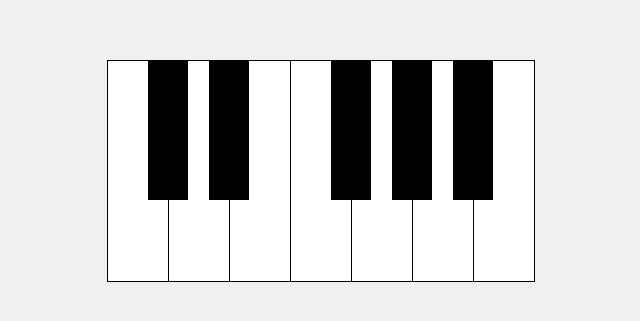
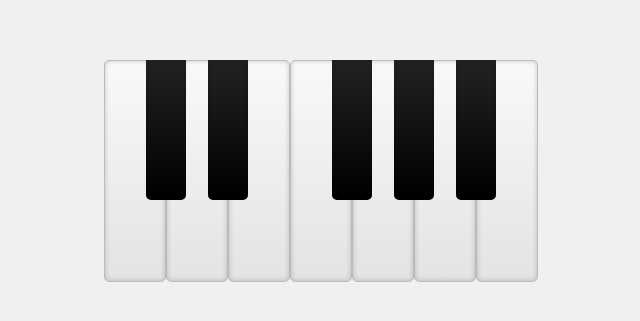
Before and after one commit to jayzhu-dev/hands-on-projects, a website built with Vite: page project4-4/index.html in a window 1280 px wide. Shown: the part 229-550 px from the top of the page, without its empty margins (319-959 px from the left). Built offline with nearby package versions, Linux system fonts and the light colour scheme.

Commit message:
project 4-4 update keyboards css

```diff
--- a/project4-4/index.html
+++ b/project4-4/index.html
@@ -10,18 +10,18 @@
 
 <body>
   <div class="piano">
-    <div class="key white" data-note="C4"></div>
-    <div class="key black" data-note="C#4"></div>
-    <div class="key white" data-note="D4"></div>
-    <div class="key black" data-note="D#4"></div>
-    <div class="key white" data-note="E4"></div>
-    <div class="key white" data-note="F4"></div>
-    <div class="key black" data-note="F#4"></div>
-    <div class="key white" data-note="G4"></div>
-    <div class="key black" data-note="G#4"></div>
-    <div class="key white" data-note="A4"></div>
-    <div class="key black" data-note="A#4"></div>
-    <div class="key white" data-note="B4"></div>
+    <div class="key white" data-note="C4" data-key="a"></div>
+    <div class="key black" data-note="C#4" data-key="w"></div>
+    <div class="key white" data-note="D4" data-key="s"></div>
+    <div class="key black" data-note="D#4" data-key="e"></div>
+    <div class="key white" data-note="E4" data-key="d"></div>
+    <div class="key white" data-note="F4" data-key="f"></div>
+    <div class="key black" data-note="F#4" data-key="t"></div>
+    <div class="key white" data-note="G4" data-key="g"></div>
+    <div class="key black" data-note="G#4" data-key="y"></div>
+    <div class="key white" data-note="A4" data-key="h"></div>
+    <div class="key black" data-note="A#4" data-key="u"></div>
+    <div class="key white" data-note="B4" data-key="j"></div>
   </div>
   <script src="script.js"></script>
 </body>
--- a/project4-4/script.js
+++ b/project4-4/script.js
@@ -39,4 +39,24 @@ document.addEventListener('DOMContentLoaded', () => {
       playNote(noteFrequencies[note]);
     });
   });
+
+  document.addEventListener('keydown', (event) => {
+    const key = event.key.toLowerCase();
+    keys.forEach(keyElement => {
+      if (keyElement.getAttribute('data-key') === key) {
+        const note = keyElement.getAttribute('data-note');
+        playNote(noteFrequencies[note]);
+        keyElement.classList.add('active');
+      }
+    });
+  });
+
+  document.addEventListener('keyup', (event) => {
+    const key = event.key.toLowerCase();
+    keys.forEach(keyElement => {
+      if (keyElement.getAttribute('data-key') === key) {
+        keyElement.classList.remove('active');
+      }
+    });
+  });
 });
--- a/project4-4/styles.css
+++ b/project4-4/styles.css
@@ -5,6 +5,7 @@ body {
   height: 100vh;
   background-color: #f0f0f0;
   margin: 0;
+  font-family: 'Helvetica Neue', Arial, sans-serif;
 }
 
 .piano {
@@ -18,25 +19,36 @@ body {
   padding-bottom: 20px;
   user-select: none;
   cursor: pointer;
+  box-shadow: inset 0 0 5px rgba(0, 0, 0, 0.2);
+  transition: all 0.1s ease;
 }
 
 .white {
   width: 60px;
   height: 200px;
-  background-color: white;
-  border: 1px solid #000;
-  border-right: none;
+  background: linear-gradient(to bottom, #f9f9f9 0%, #e3e3e3 100%);
+  border: 1px solid #bbb;
+  border-radius: 5px;
+  color: #333;
 }
 
-.white:last-child {
-  border-right: 1px solid #000;
+.white.active {
+  background: linear-gradient(to bottom, #e3e3e3 0%, #f9f9f9 100%);
+  box-shadow: inset 0 0 10px rgba(0, 0, 0, 0.4);
 }
 
 .black {
   width: 40px;
   height: 120px;
-  background-color: black;
+  background: linear-gradient(to bottom, #222 0%, #000 100%);
   margin-left: -20px;
   margin-right: -20px;
   z-index: 1;
+  border-radius: 0 0 5px 5px;
+  color: #fff;
 }
+
+.black.active {
+  background: linear-gradient(to bottom, #000 0%, #222 100%);
+  box-shadow: inset 0 0 10px rgba(255, 255, 255, 0.2);
+}
```
